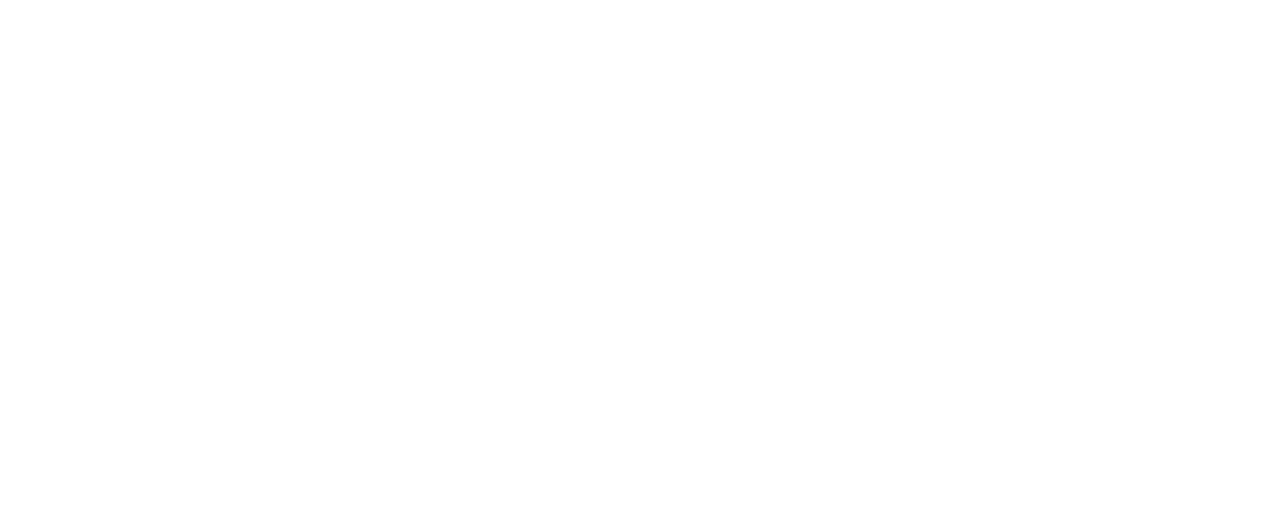
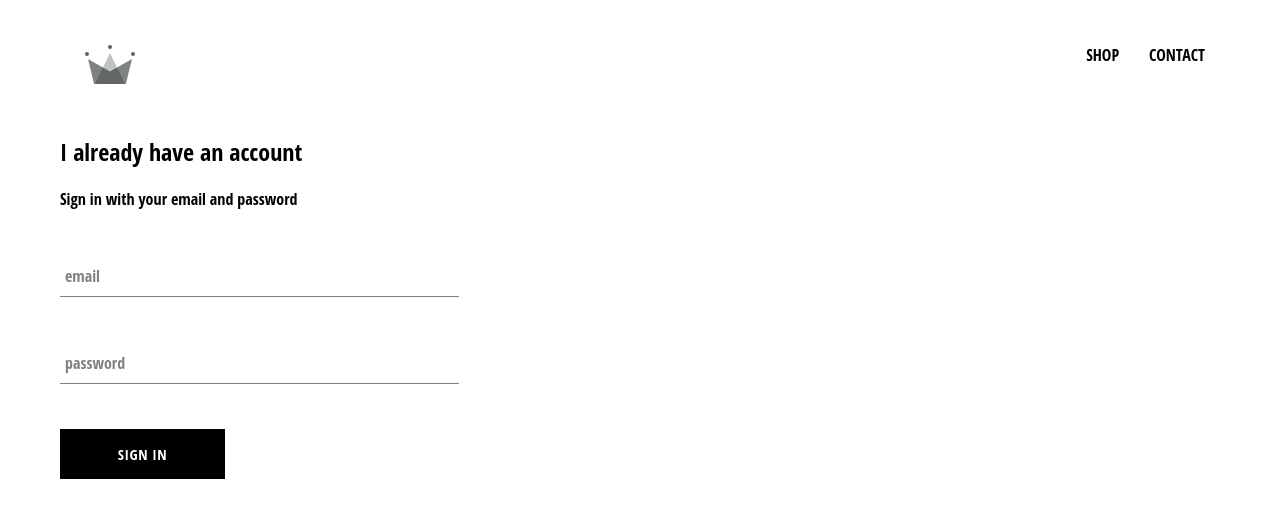
Before and after one commit to u-uysal/shopping, a React (Create React App) app: page /signin in a window 1280 px wide. Shown: the top 518 px of the page. Built offline with nearby package versions, Linux system fonts and the light colour scheme; the HTML template or start-up script is replaced by a standard one.

Commit message:
created new page and signIn-SignUp components

```diff
--- a/src/App.css
+++ b/src/App.css
@@ -2,3 +2,8 @@
   font-family: 'Open Sans Condensed';
   padding: 20px 60px;
 }
+
+a {
+  text-decoration: none;
+  color: black;
+}
--- a/src/App.js
+++ b/src/App.js
@@ -5,13 +5,17 @@
 
 import HomePage from './pages/Homepage';
 import ShopPage from './pages/ShopPage/Shop';
+import SignInAndSignUpPage from "./pages/SignIn-SignUp/SignInAndSignUpPage"
+import Header from './components/header/Header';
 
 function App() {
   return (
     <div>
+      <Header />
       <Switch>
         <Route exact path='/' component={HomePage} />
         <Route path='/shop' component={ShopPage} />
+        <Route path='/signin' component={SignInAndSignUpPage} />
       </Switch>
     </div>
   );
--- /dev/null
+++ b/src/components/custom-button/Button.js
@@ -0,0 +1,11 @@
+import React from 'react';
+
+import './Button.styles.scss';
+
+const Button = ({ children, ...otherProps }) => (
+    <button className='custom-button' {...otherProps}>
+        {children}
+    </button>
+);
+
+export default Button;
--- /dev/null
+++ b/src/components/custom-button/Button.styles.scss
@@ -0,0 +1,22 @@
+.custom-button {
+  min-width: 165px;
+  width: auto;
+  height: 50px;
+  letter-spacing: 0.5px;
+  line-height: 50px;
+  padding: 0 35px 0 35px;
+  font-size: 15px;
+  background-color: black;
+  color: white;
+  text-transform: uppercase;
+  font-family: 'Open Sans Condensed';
+  font-weight: bolder;
+  border: none;
+  cursor: pointer;
+
+  &:hover {
+    background-color: white;
+    color: black;
+    border: 1px solid black;
+  }
+}
--- /dev/null
+++ b/src/components/form-input/FormInput.js
@@ -0,0 +1,19 @@
+import React from 'react';
+
+import './FormInput.styles.scss';
+
+const FormInput = ({ handleChange, label, ...otherProps }) => (
+    <div className='group'>
+        <input className='form-input' onChange={handleChange} {...otherProps} />
+        {label ? (
+            <label
+                className={`${otherProps.value.length ? 'shrink' : ''
+                    } form-input-label`}
+            >
+                {label}
+            </label>
+        ) : null}
+    </div>
+);
+
+export default FormInput;
--- /dev/null
+++ b/src/components/form-input/FormInput.styles.scss
@@ -0,0 +1,54 @@
+$sub-color: grey;
+$main-color: black;
+
+@mixin shrinkLabel {
+  top: -14px;
+  font-size: 12px;
+  color: $main-color;
+}
+
+.group {
+  position: relative;
+  margin: 45px 0;
+
+  .form-input {
+    background: none;
+    background-color: white;
+    color: $sub-color;
+    font-size: 18px;
+    padding: 10px 10px 10px 5px;
+    display: block;
+    width: 100%;
+    border: none;
+    border-radius: 0;
+    border-bottom: 1px solid $sub-color;
+    margin: 25px 0;
+
+    &:focus {
+      outline: none;
+    }
+
+    &:focus ~ .form-input-label {
+      @include shrinkLabel();
+    }
+  }
+
+  input[type='password'] {
+    letter-spacing: 0.3em;
+  }
+
+  .form-input-label {
+    color: $sub-color;
+    font-size: 16px;
+    font-weight: normal;
+    position: absolute;
+    pointer-events: none;
+    left: 5px;
+    top: 10px;
+    transition: 300ms ease all;
+
+    &.shrink {
+      @include shrinkLabel();
+    }
+  }
+}
--- /dev/null
+++ b/src/components/header/Header.js
@@ -0,0 +1,24 @@
+import React from 'react';
+import { Link } from 'react-router-dom';
+
+import { ReactComponent as Logo } from '../../assets/crown.svg';
+
+import './Header.styles.scss';
+
+const Header = () => (
+    <div className='header'>
+        <Link className='logo-container' to='/'>
+            <Logo className='logo' />
+        </Link>
+        <div className='options'>
+            <Link className='option' to='/shop'>
+                SHOP
+      </Link>
+            <Link className='option' to='/shop'>
+                CONTACT
+      </Link>
+        </div>
+    </div>
+);
+
+export default Header;
--- /dev/null
+++ b/src/components/header/Header.styles.scss
@@ -0,0 +1,25 @@
+.header {
+  height: 70px;
+  width: 100%;
+  display: flex;
+  justify-content: space-between;
+  margin-bottom: 25px;
+
+  .logo-container {
+    height: 100%;
+    width: 70px;
+    padding: 25px;
+  }
+
+  .options {
+    width: 50%;
+    height: 100%;
+    display: flex;
+    align-items: center;
+    justify-content: flex-end;
+
+    .option {
+      padding: 10px 15px;
+    }
+  }
+}
--- /dev/null
+++ b/src/components/sign-in/SignIn.js
@@ -0,0 +1,60 @@
+import React from 'react';
+
+import FormInput from '../form-input/FormInput';
+import Button from '../custom-button/Button';
+
+import './SignIn.styles.scss';
+
+class SignIn extends React.Component {
+    constructor(props) {
+        super(props);
+
+        this.state = {
+            email: '',
+            password: ''
+        };
+    }
+
+    handleSubmit = event => {
+        event.preventDefault();
+
+        this.setState({ email: '', password: '' });
+    };
+
+    handleChange = event => {
+        const { value, name } = event.target;
+
+        this.setState({ [name]: value });
+    };
+
+    render() {
+        return (
+            <div className='sign-in'>
+                <h2>I already have an account</h2>
+                <span>Sign in with your email and password</span>
+
+                <form onSubmit={this.handleSubmit}>
+                    <FormInput
+                        name='email'
+                        type='email'
+                        handleChange={this.handleChange}
+                        value={this.state.email}
+                        label='email'
+                        required
+                    />
+                    <FormInput
+                        name='password'
+                        type='password'
+                        value={this.state.password}
+                        handleChange={this.handleChange}
+                        label='password'
+                        required
+                    />
+                    <Button type='submit'> Sign in </Button>
+                </form>
+            </div>
+        );
+    }
+}
+
+export default SignIn;
--- /dev/null
+++ b/src/components/sign-in/SignIn.styles.scss
@@ -0,0 +1,5 @@
+.sign-in {
+  width: 30vw;
+  display: flex;
+  flex-direction: column;
+}
--- /dev/null
+++ b/src/pages/SignIn-SignUp/SignInAndSignUpPage.js
@@ -0,0 +1,13 @@
+import React from 'react';
+
+import SignIn from '../../components/sign-in/SignIn';
+
+import './SignInAndSignUpPage.styles.scss';
+
+const SignInAndSignUpPage = () => (
+    <div className='sign-in-and-sign-up'>
+        <SignIn />
+    </div>
+);
+
+export default SignInAndSignUpPage;
```
Also changed, not shown: src/assets/crown.svg (added), src/pages/SignIn-SignUp/SignInAndSignUpPage.styles.scss (added).
